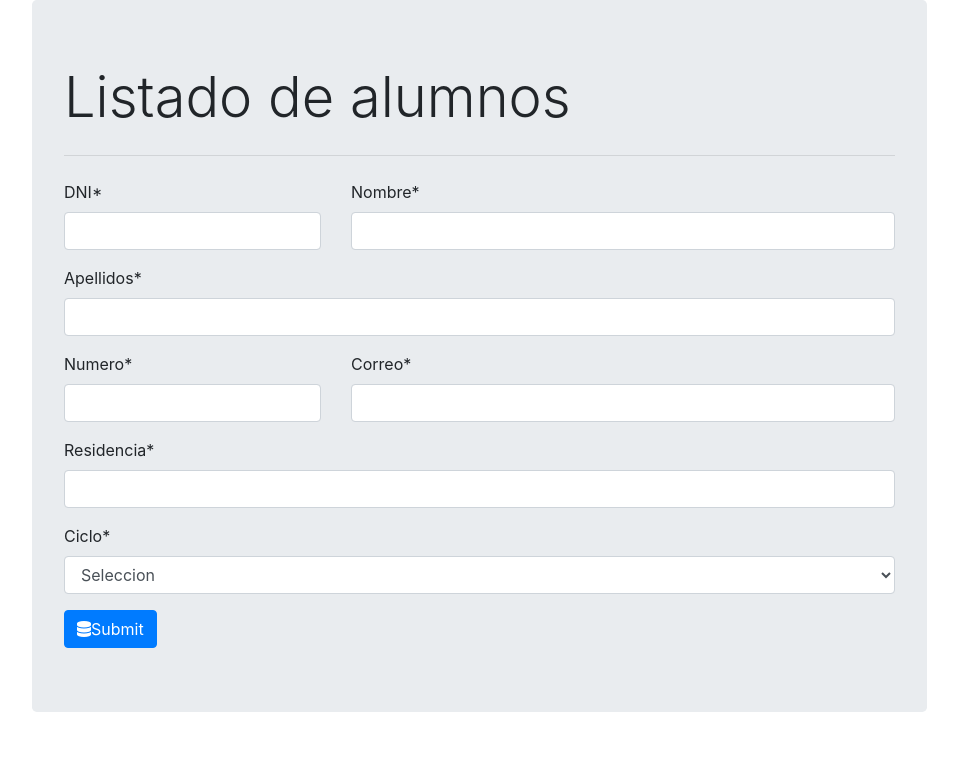
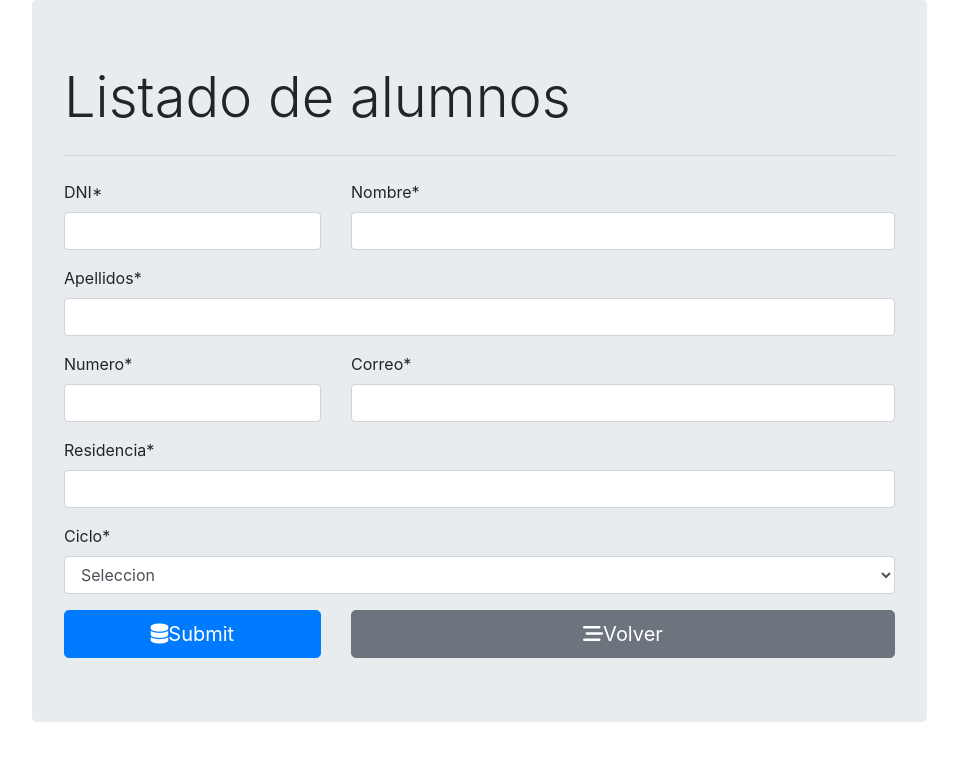
Before and after one commit to LeandroSKA/Proyecto_DAW, a Django app: page /alumno/ in a window 1280 px wide. Shown: the top 761 px of the page, without its empty margins (68-1026 px from the left). Run offline with Django 3.2, Linux system fonts and the light colour scheme; some libraries are stand-ins or nearby versions.

Commit message:
Añadido el botón de borrar y de crear alumno
Se ha añadido el botón para acceder al formulario inserción de alumnos.
También se ha añadido el botón de borrar alumnos y su funcionalidad

```diff
--- a/personas_project/school_members/templates/school_members/alumno_editar.html
+++ b/personas_project/school_members/templates/school_members/alumno_editar.html
@@ -23,7 +23,16 @@
     </div>
     {{form.residencia|as_crispy_field}}
     {{form.ciclo|as_crispy_field}}
-    <button class="btn btn-primary btn-succes"><i class="fa-solid fa-database"></i>Submit</button>
+
+    <div class="row">
+        <div class="col-md-4">
+            <button class="btn btn-primary btn-block btn-lg"><i class="fa-solid fa-database"></i>Submit</button>
+        </div>
+        <div class="col-md-8">
+            <a href="{% url 'alumnos_listado' %}" class="btn btn-secondary btn-block btn-lg"><i class="fas fa-stream"></i>Volver</a>
+        </div>
+    </div>
+
 
 </form>
 {% endblock content %}
--- a/personas_project/school_members/templates/school_members/alumno_listado.html
+++ b/personas_project/school_members/templates/school_members/alumno_listado.html
@@ -7,7 +7,7 @@
             <td>Nombre</td>
             <td>Apellidos</td>
             <td>Ciclo</td>
-            <td></td>
+            <td><a href="{% url 'alumnos_insertar' %}" class="btn btn-outline-success"><i class="fas fa-plus"></i>Añadir</a></td>
         </tr>
     </thead>
     <tbody>
@@ -20,6 +20,10 @@
                     <a href="{% url 'alumnos_actualizar' alumno.id %}" class="btn text-secondary px-0">
                         <i class="far fa-edit fa-lg"></i>
                     </a>
+                    <form action="{% url 'alumnos_eliminar' alumno.id %}" method="post" class="d-inline">
+                        {% csrf_token %}
+                        <button type="submit" class="btn"><i class="far fa-trash-alt fa-lg text-danger float-right"></i></button>
+                    </form>
                 </td>
             </tr>
         {% endfor%}
--- a/personas_project/school_members/urls.py
+++ b/personas_project/school_members/urls.py
@@ -4,5 +4,6 @@ from . import views
 urlpatterns = [
     path('', views.alumno_editar, name='alumnos_insertar'),
     path('<int:id>/', views.alumno_editar, name='alumnos_actualizar'),
+    path('delete/<int:id>/', views.alumno_eliminar, name='alumnos_eliminar'),
     path('listado/', views.alumno_lista, name='alumnos_listado')
 ]
--- a/personas_project/school_members/views.py
+++ b/personas_project/school_members/views.py
@@ -26,5 +26,7 @@ def alumno_editar(request, id=0):
         if form.is_valid():
             form.save()
         return redirect('/alumno/listado')
-def alumno_eliminar(request):
-    return
+def alumno_eliminar(request, id):
+    alumnoi = alumno.objects.get(pk=id)
+    alumnoi.delete()
+    return redirect('/alumno/listado')
```
